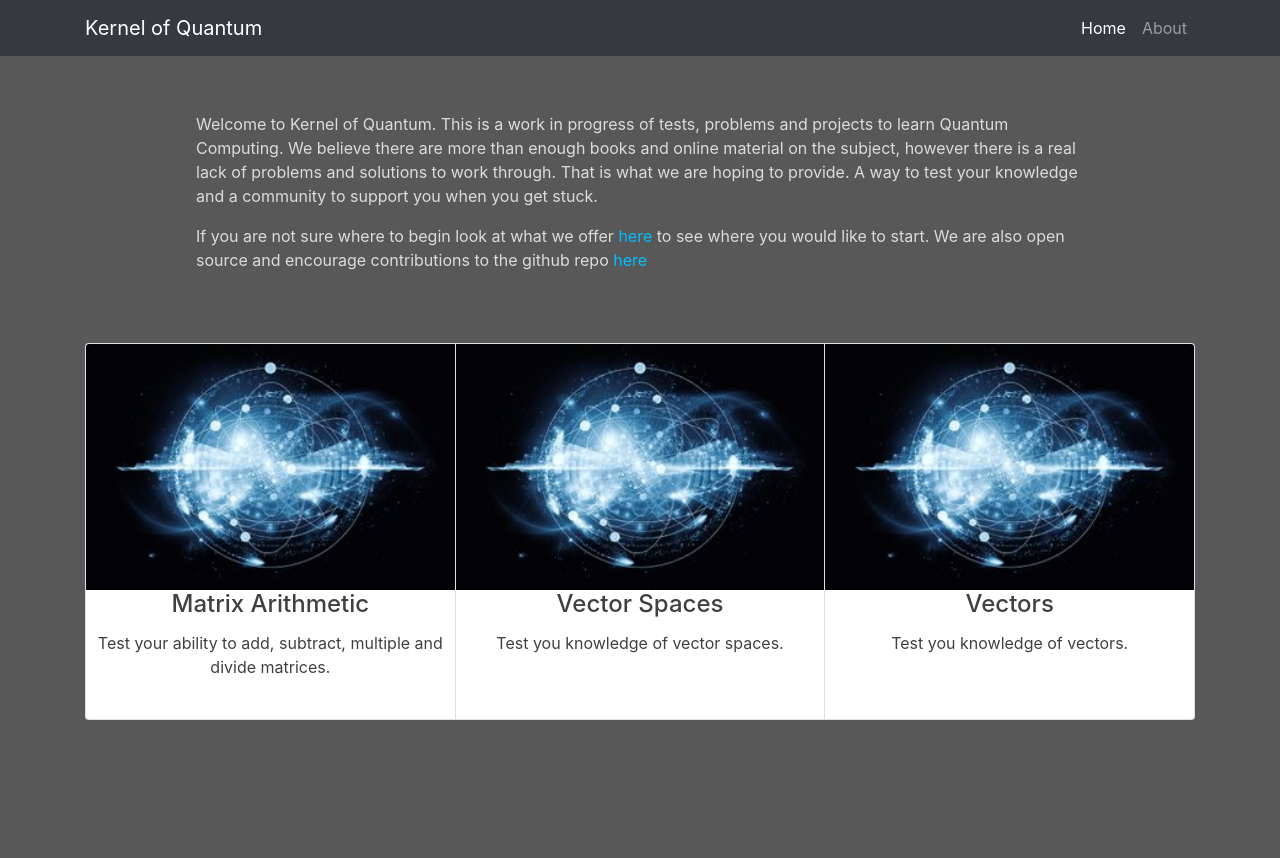
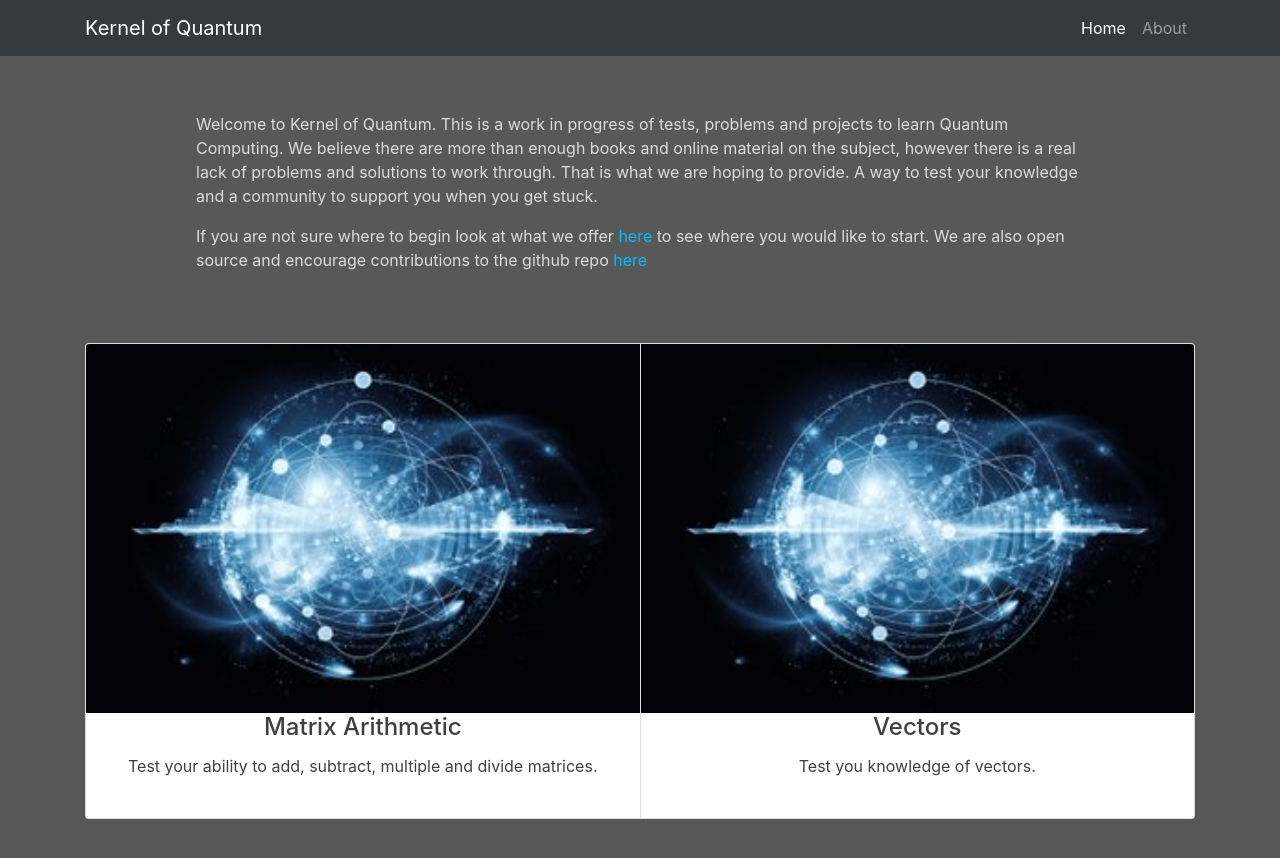
Before and after one commit to SteveFroehlich/SteveFroehlich.github.io, a plain HTML site: page index.html in a window 1280 px wide. Before the commit the page ends 800 px from the top, so only its background shows below. Drawn offline with nearby package versions, Linux system fonts and the light colour scheme.

Commit message:
remove page that is not complete

```diff
--- a/index.html
+++ b/index.html
@@ -100,15 +100,6 @@
             </div>
           </div>
           <div class="card">
-            <a href="#">
-              <img class="card-img-top" src="site/resources/img/card_header.jpg" alt="Card image cap">
-            </a>
-            <div class="card-block">
-              <h4 class="card-title">Vector Spaces</h4>
-              <p class="card-text">Test you knowledge of vector spaces.</p>
-            </div>
-          </div>
-          <div class="card">
             <a href="https://stevefroehlich.github.io/linear_algebra/vectors/vectors.html">
               <img class="card-img-top" src="site/resources/img/card_header.jpg" alt="Card image cap">
             </a>
```
